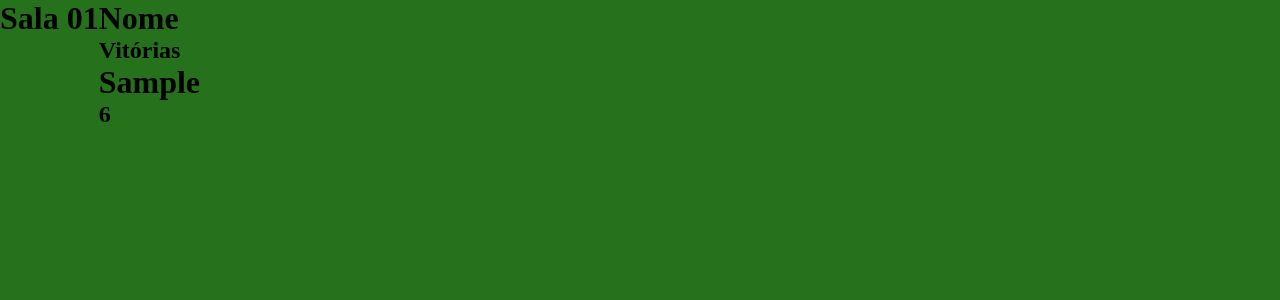
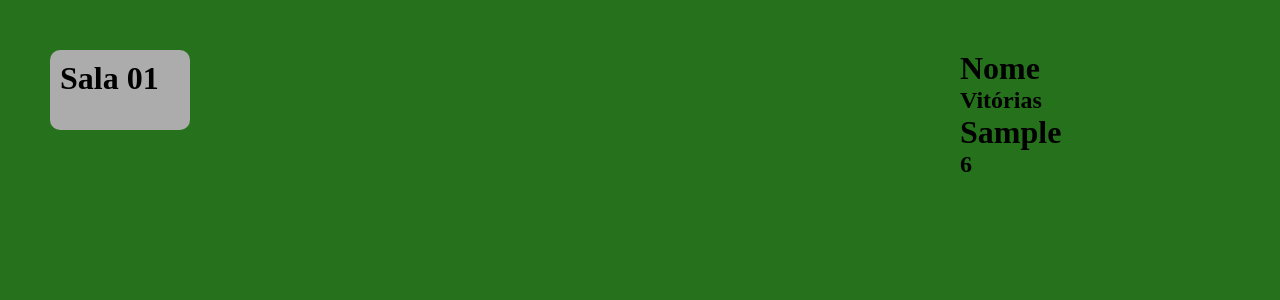
Before and after one commit to thalesgelinger/truco-alpha, a React (Create React App) app in the folder web/: page / in a window 1280 px wide. Both pictures are taken after typing "Sample" into the empty fields and a click on the button "Entrar". Shown: the top 300 px of the page. Built offline with nearby package versions, Linux system fonts and the light colour scheme.

Commit message:
wip(home): add style

```diff
--- a/web/src/pages/Home/home.css
+++ b/web/src/pages/Home/home.css
@@ -5,3 +5,21 @@
     width: 100%;
     display: flex;
 }
+
+.home-container .rooms-container {
+    padding: 50px;
+    flex: 3;
+}
+
+.home-container .ranking-container {
+    flex: 1;
+    padding: 50px;
+}
+
+.home-container .rooms-container .room {
+    background: #ACACAC;
+    border-radius: 10px;
+    padding: 10px;
+    max-width: 140px;
+    height: 80px;
+}
```
